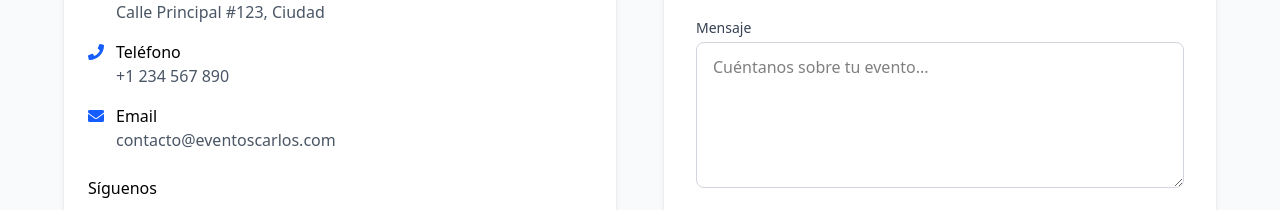
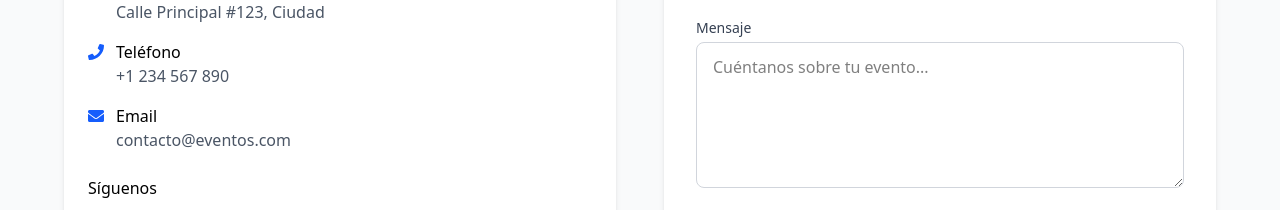
Before and after one commit to CarlosHerazo/eventos, a React (Vite) app: page / in a window 1280 px wide. Shown: the part 4440-4650 px from the top of the page. Built offline with nearby package versions, Linux system fonts and the light colour scheme.

Commit message:
Actualizar dirección de correo electrónico en el componente Contacto

```diff
--- a/src/Contacto.jsx
+++ b/src/Contacto.jsx
@@ -52,7 +52,7 @@
                   <FaEnvelope className="text-blue-600 mt-1 mr-3" />
                   <div>
                     <h4 className="font-medium">Email</h4>
-                    <p className="text-gray-600">contacto@eventoscarlos.com</p>
+                    <p className="text-gray-600">contacto@eventos.com</p>
                   </div>
                 </div>
               </div>
```
